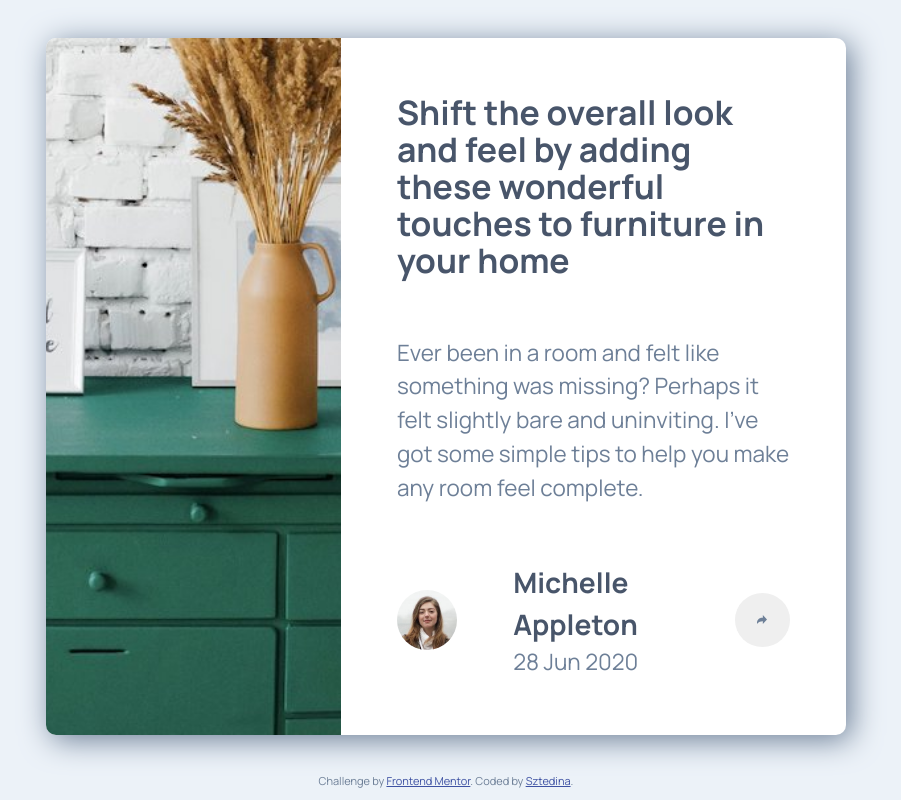
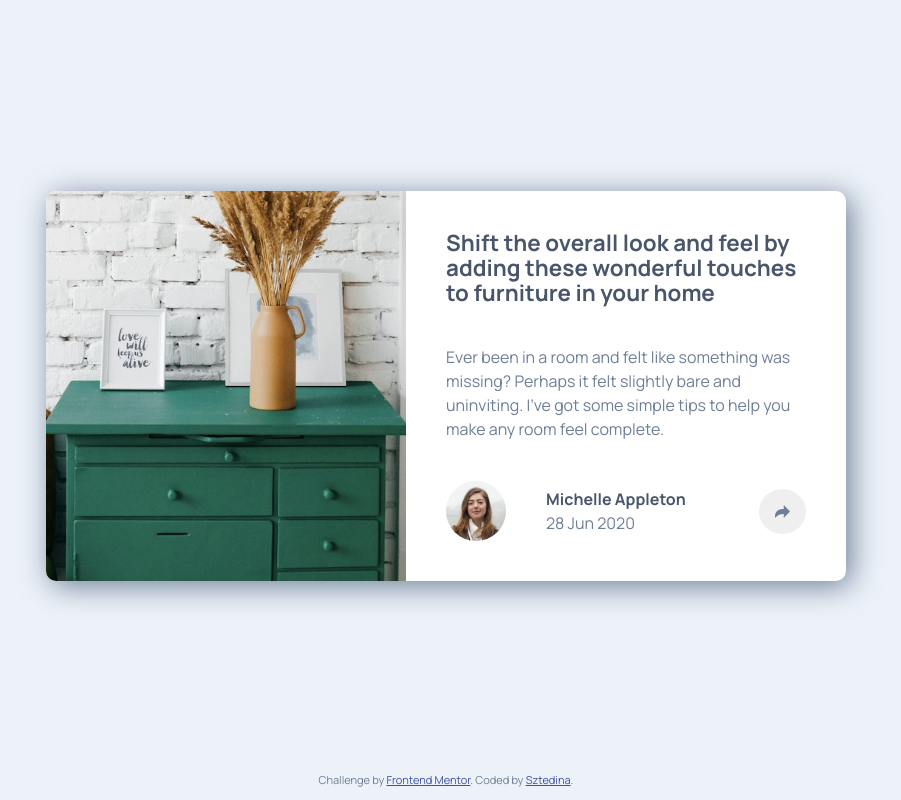
Before and after one commit to sztedina/ArticlePreviewComponent, a plain HTML site: page index.html in a window 1280 px wide. Shown: the whole page, without its empty margins (194-1095 px from the left). Drawn offline with Linux system fonts and the light colour scheme.

Commit message:
font size

```diff
--- a/style.css
+++ b/style.css
@@ -21,13 +21,16 @@ body {
     flex-direction: column;
     background-color: hsl(210, 46%, 95%);
     font-family: "Manrope", serif;
-    font-size: clamp(0.975rem, 0.825rem + 0.75vw, 1.4063rem);
+    font-size: 16px;
     color: hsl(214, 17%, 51%);
     min-height: 100vh;
     line-height: 1.5;
     text-align: left;
   }
 
+  h1 {
+    font-size: 1.4rem;
+  }
   h1, button {
   line-height: 1.1;
 }
@@ -65,6 +68,7 @@ main {
     display: flex;
     flex-direction: column;
     gap: 2.5em;
+
 }
 
 h1 {
@@ -87,7 +91,6 @@ h1 {
 
 .avatar-name {
     color: hsl(217, 19%, 35%);
-    font-size: clamp(1.17rem, 0.9655rem + 1.0223vw, 1.7578rem);
     font-weight: 700;
 }
 
@@ -155,6 +158,7 @@ h1 {
 
     main {
         max-width: 800px;
+        max-height: 70vh;
         display: flex;
         justify-content: center;
         border-radius: 10px;
@@ -162,22 +166,21 @@ h1 {
     }
 
     .main-image {
-        flex: 1.5;
+        flex: 1;
 
     }
 
     .main-image img {
         border-top-right-radius: 0px;
         border-bottom-left-radius: 10px;
-        aspect-ratio: 1/1;
         object-fit: cover;
         object-position: center center;
         height: 100%;
     }
 
     .text-section {
-        flex: 2;
-        max-inline-size: 70%;
+        flex: 1;
+
     }
 
     #active-share-button {
```
